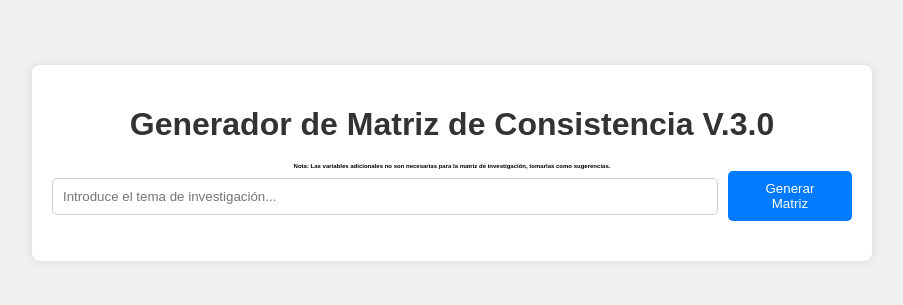
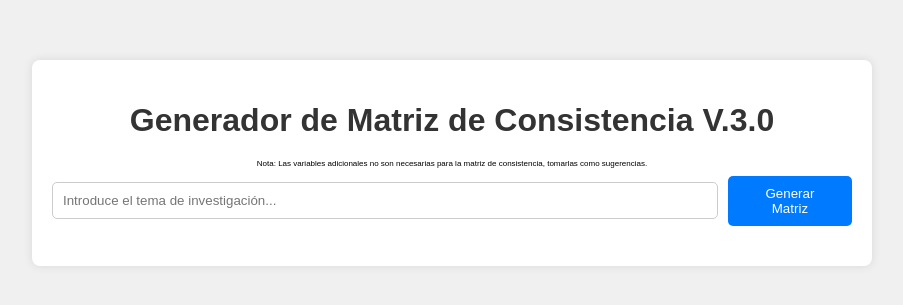
Before and after one commit to psicopedagogiaunhevalhuanuco/tesis, a plain HTML site: page index.html in a window 1280 px wide. Shown: the part 257-562 px from the top of the page, without its empty margins (188-1091 px from the left). Drawn offline with Linux system fonts and the light colour scheme.

Commit message:
Mejorando la I.A14

```diff
--- a/index.html
+++ b/index.html
@@ -5,11 +5,17 @@
     <meta name="viewport" content="width=device-width, initial-scale=1.0">
     <title>Matriz de Consistencia</title>
     <link rel="stylesheet" href="styles.css">
+    <style>
+    #nota-sugerencia {
+        font-weight: normal; /* Elimina la negrita */
+        font-size: 0.5em; /* Reduce el tamaño de la fuente (90%) */
+    }
+</style>
 </head>
 <body>
     <div class="container">
         <h1>Generador de Matriz de Consistencia V.3.0</h1>
-        <h3 style="font-size: 0.1em;">Nota: Las variables adicionales no son necesarias para la matriz de investigación, tomarlas como sugerencias.</h3>
+        <h3 id="nota-sugerencia">Nota: Las variables adicionales no son necesarias para la matriz de consistencia, tomarlas como sugerencias.</h3>
         <div class="input-container">
             <input type="text" id="researchTopic" placeholder="Introduce el tema de investigación...">
             <button id="generateButton">Generar Matriz</button>
```
